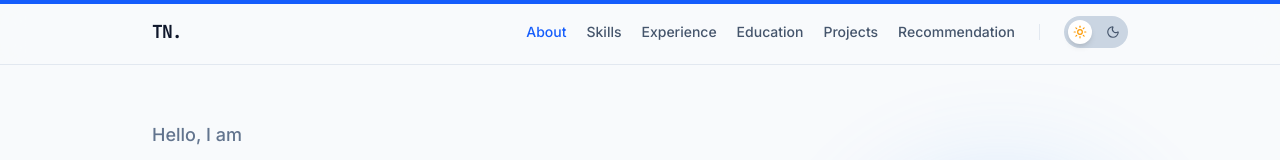
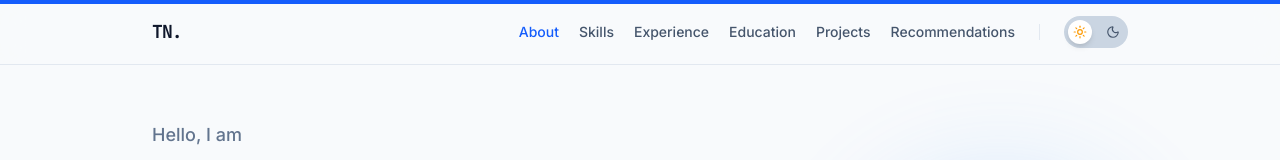
Before and after one commit to TungNamNguyen/personal-portfolio, a React (Vite) app: page / in a window 1280 px wide. Shown: the top 160 px of the page. Built offline with nearby package versions, Linux system fonts and the light colour scheme.

Commit message:
Use plural Recommendations heading

```diff
--- a/src/components/Recommendations.tsx
+++ b/src/components/Recommendations.tsx
@@ -9,10 +9,8 @@ export default function Recommendations() {
   if (RECOMMENDATIONS.length === 0) return null;
 
   return (
-    <section id="recommendation" className="space-y-8 sm:space-y-10">
-      <SectionHeading>
-        {RECOMMENDATIONS.length === 1 ? "Recommendation" : "Recommendations"}
-      </SectionHeading>
+    <section id="recommendations" className="space-y-8 sm:space-y-10">
+      <SectionHeading>Recommendations</SectionHeading>
 
       <div className="space-y-6">
         {RECOMMENDATIONS.map((rec, i) => (
--- a/src/constants.tsx
+++ b/src/constants.tsx
@@ -33,7 +33,7 @@ export const NAV_ITEMS = [
   { id: "experience", label: "Experience" },
   { id: "education", label: "Education" },
   { id: "projects", label: "Projects" },
-  { id: "recommendation", label: "Recommendation" }
+  { id: "recommendations", label: "Recommendations" }
 ];
 
 /**
```
